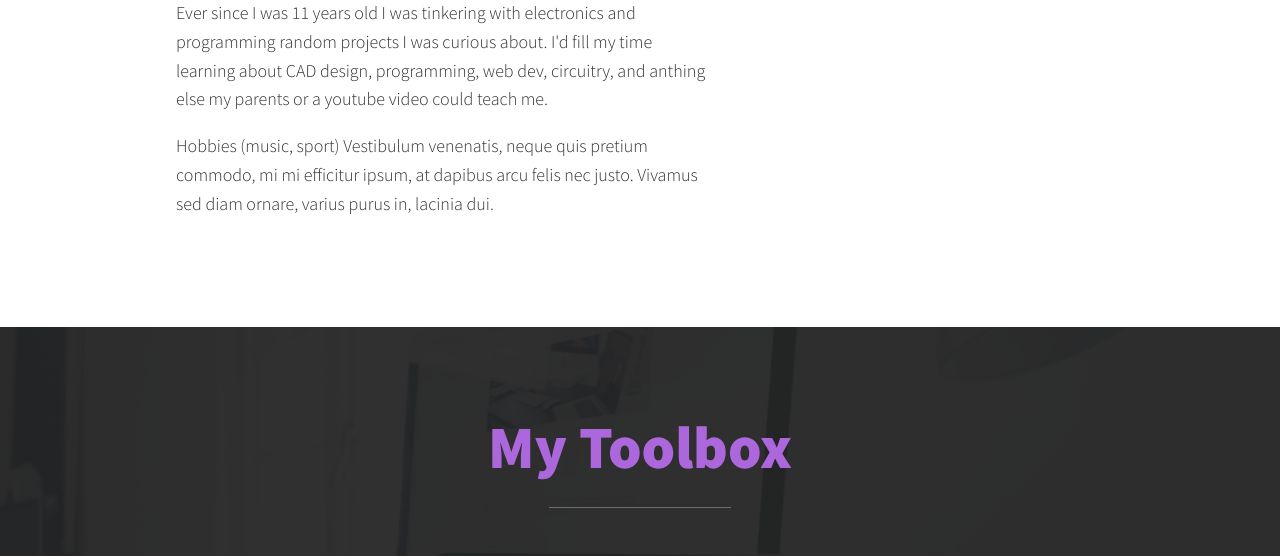
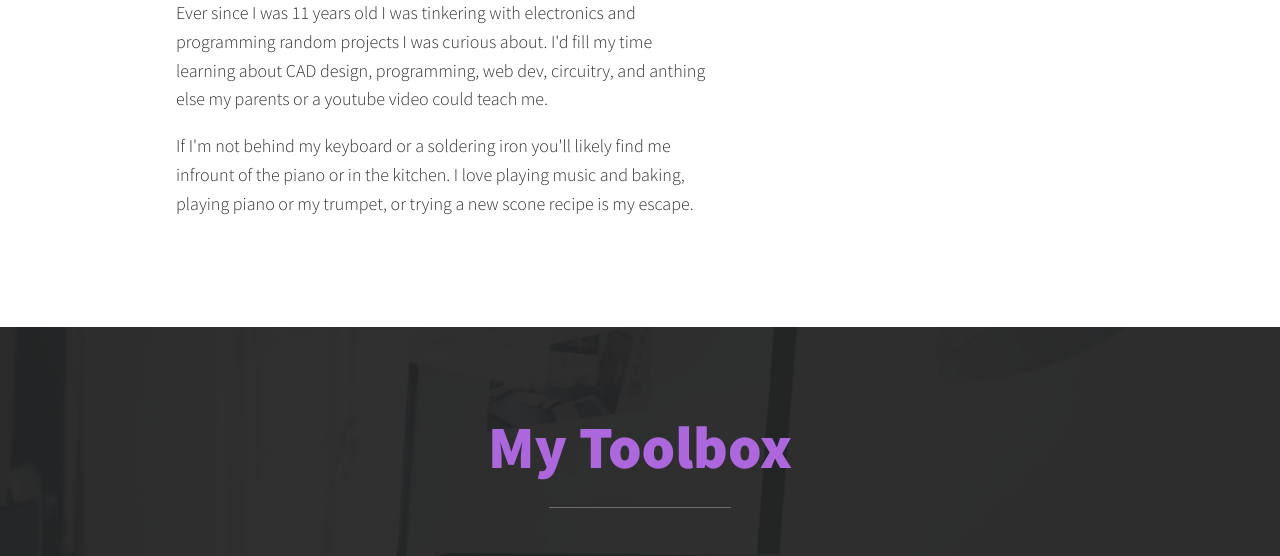
Before and after one commit to VikramP7/PortfolioWebsite, an Eleventy site: page src/index.html in a window 1280 px wide. Shown: the part 1100-1656 px from the top of the page. Built offline with nearby package versions, Linux system fonts and the light colour scheme; Eleventy itself is replaced by a stand-in of ours; files that its build step writes are made by us from their sources.

Commit message:
Updated About me section

```diff
--- a/src/index.html
+++ b/src/index.html
@@ -34,9 +34,11 @@ layout: base.njk
             about. I'd fill my time learning about CAD design, programming, web dev, circuitry, and anthing else my
             parents or a youtube video could teach me.
         </p>
-        <p>Hobbies (music, sport) Vestibulum venenatis, neque quis pretium commodo, mi mi efficitur ipsum, at dapibus
-            arcu felis nec justo. Vivamus sed
-            diam ornare, varius purus in, lacinia dui.</p>
+        <p>
+            If I'm not behind my keyboard or a soldering iron you'll likely find me infrount of the piano or in the
+            kitchen. I love playing music and baking, playing piano or my trumpet, or trying a new scone recipe is my
+            escape.
+        </p>
     </div>
     <img src="img/profilepic.jpg" alt="A picture of Vikram Procter" class="about-me__img">
 </section>
```
